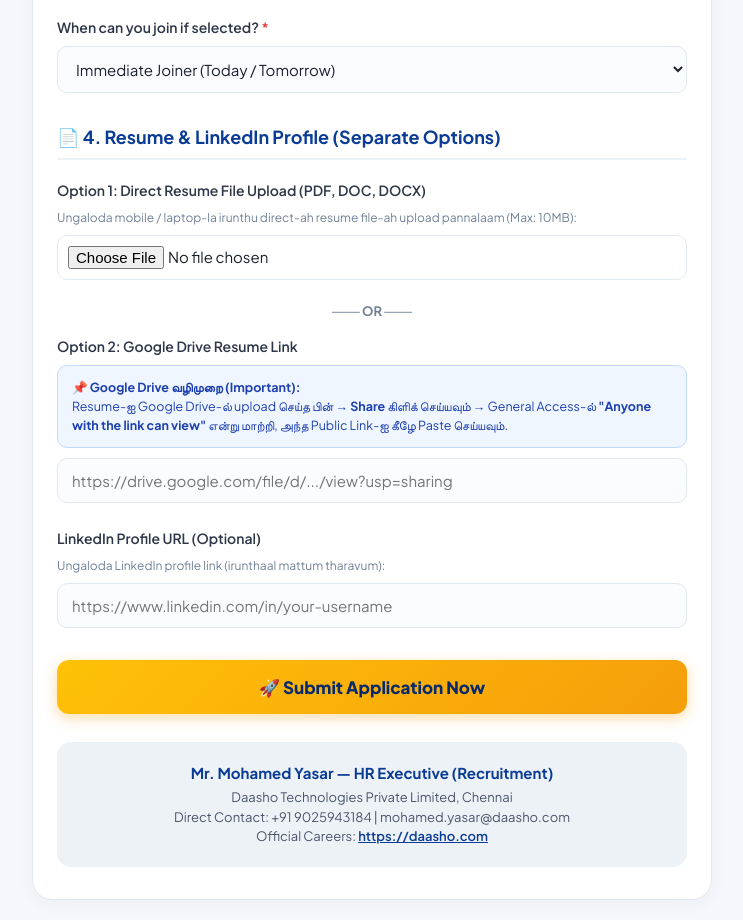
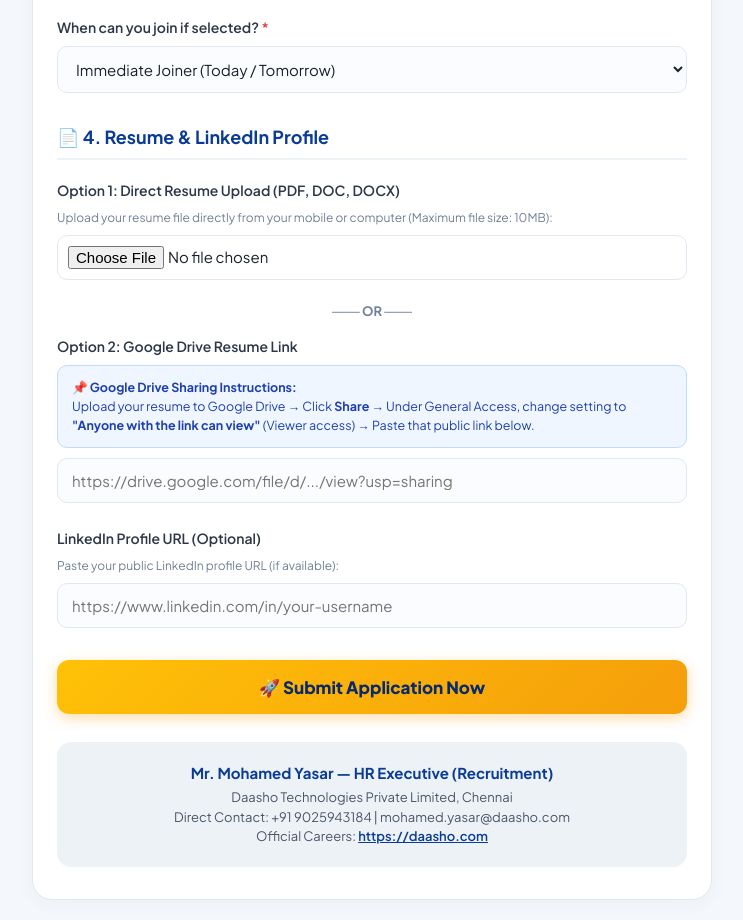
Before and after one commit to mdyasar49/daasho-recruitment-automation, a plain HTML site: page index.html in a window 1280 px wide. Shown: the part 2100-3020 px from the top of the page, without its empty margins (268-1011 px from the left). Drawn offline with Linux system fonts and the light colour scheme.

Commit message:
feat: Convert all form instructions and labels to 100% professional English

```diff
--- a/index.html
+++ b/index.html
@@ -467,13 +467,13 @@
         </div>
 
         <div class="form-section-title" style="margin-top: 30px;">
-          <span>📄 4. Resume & LinkedIn Profile (Separate Options)</span>
+          <span>📄 4. Resume & LinkedIn Profile</span>
         </div>
 
         <!-- Option A: Direct File Upload -->
         <div class="form-group">
-          <label class="form-label">Option 1: Direct Resume File Upload (PDF, DOC, DOCX)</label>
-          <p class="help-text">Ungaloda mobile / laptop-la irunthu direct-ah resume file-ah upload pannalaam (Max: 10MB):</p>
+          <label class="form-label">Option 1: Direct Resume Upload (PDF, DOC, DOCX)</label>
+          <p class="help-text">Upload your resume file directly from your mobile or computer (Maximum file size: 10MB):</p>
           <input type="file" name="Resume_Attachment" accept=".pdf,.doc,.docx" class="form-control" style="background: #FFFFFF; padding: 10px; cursor: pointer;">
         </div>
 
@@ -486,8 +486,8 @@
           <label class="form-label">Option 2: Google Drive Resume Link</label>
           <div style="background: #EFF6FF; border: 1.5px solid #BFDBFE; border-radius: 10px; padding: 12px 14px; margin-bottom: 10px;">
             <p style="font-size: 12.5px; color: #1E40AF; line-height: 1.5;">
-              📌 <strong>Google Drive வழிமுறை (Important):</strong><br>
-              Resume-ஐ Google Drive-ல் upload செய்த பின் &rarr; <strong>Share</strong> கிளிக் செய்யவும் &rarr; General Access-ல் <strong>"Anyone with the link can view"</strong> என்று மாற்றி, அந்த Public Link-ஐ கீழே Paste செய்யவும்.
+              📌 <strong>Google Drive Sharing Instructions:</strong><br>
+              Upload your resume to Google Drive &rarr; Click <strong>Share</strong> &rarr; Under General Access, change setting to <strong>"Anyone with the link can view"</strong> (Viewer access) &rarr; Paste that public link below.
             </p>
           </div>
           <input type="url" name="Google_Drive_Resume_Link" class="form-control" placeholder="https://drive.google.com/file/d/.../view?usp=sharing">
@@ -496,7 +496,7 @@
         <!-- LinkedIn URL Separate Field -->
         <div class="form-group" style="margin-top: 25px;">
           <label class="form-label">LinkedIn Profile URL (Optional)</label>
-          <p class="help-text">Ungaloda LinkedIn profile link (irunthaal mattum tharavum):</p>
+          <p class="help-text">Paste your public LinkedIn profile URL (if available):</p>
           <input type="url" name="LinkedIn_Profile_URL" class="form-control" placeholder="https://www.linkedin.com/in/your-username">
         </div>
 
```
